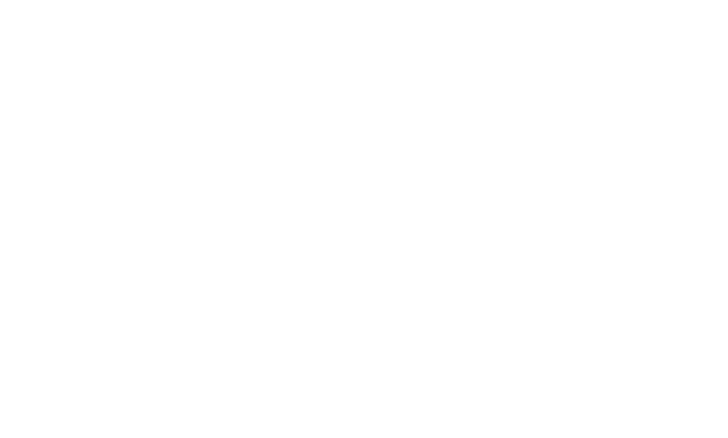
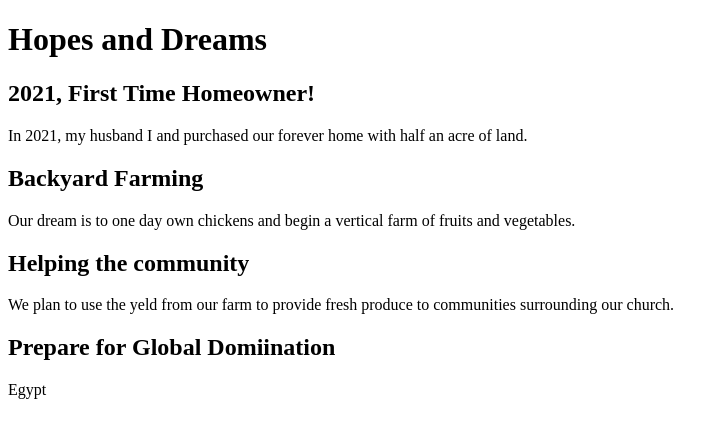
Before and after one commit to stadrus/js-assignment-4-html-me-something-stadrus, a website: page index.html in a window 1280 px wide. Shown: the whole page, without its empty margins (0-728 px from the left). Drawn offline with Linux system fonts and the light colour scheme.

Commit message:
Finished work on HTML page

```diff
--- a/index.html
+++ b/index.html
@@ -1,8 +1,33 @@
-<!DOCTYPE html>
-<html>
+<!doctype html>
+<html lang="en">
    <head>
+      <meta charset="utf-8">
+      <title>Stacey Tadrus</title>
+      <meta name="viewport" content="width=device-width">
    </head>
-   <body>
+
       <!-- Write your HTML in this file! -->
-   </body>
+
+      <header>
+         <h1>Hopes and Dreams</h1>
+      </header>
+    <main>
+      <article>
+         <h2> 2021, First Time Homeowner!</h2>
+         <p>In 2021, my husband I and purchased our forever home with half an acre of land.</p>
+
+
+         <h2>Backyard Farming</h2>
+         <p> Our dream is to one day own chickens and begin a vertical farm of fruits and vegetables.</p>
+
+         <h2>Helping the community</h2>
+         <p>We plan to use the yeld from our farm to provide fresh produce to communities surrounding our church.</p>
+
+         <h2>Prepare for Global Domiination</h2>
+         <p>Egypt</p>
+
+
+      </article>
+    </main>
+   <body></body>
 </html>
```
Also changed, not shown: Images/chicken.jpg (added), Images/house.webp (added).
